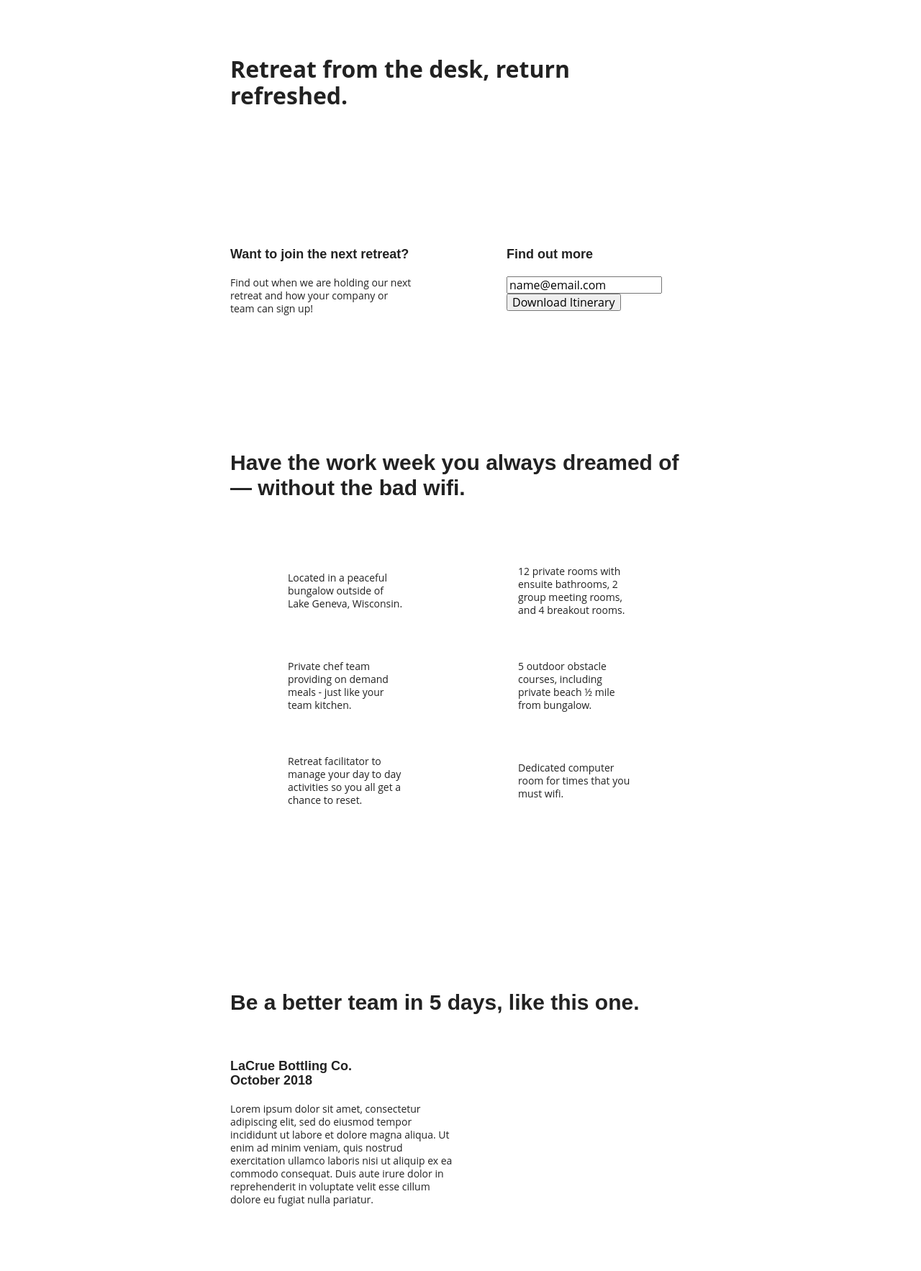
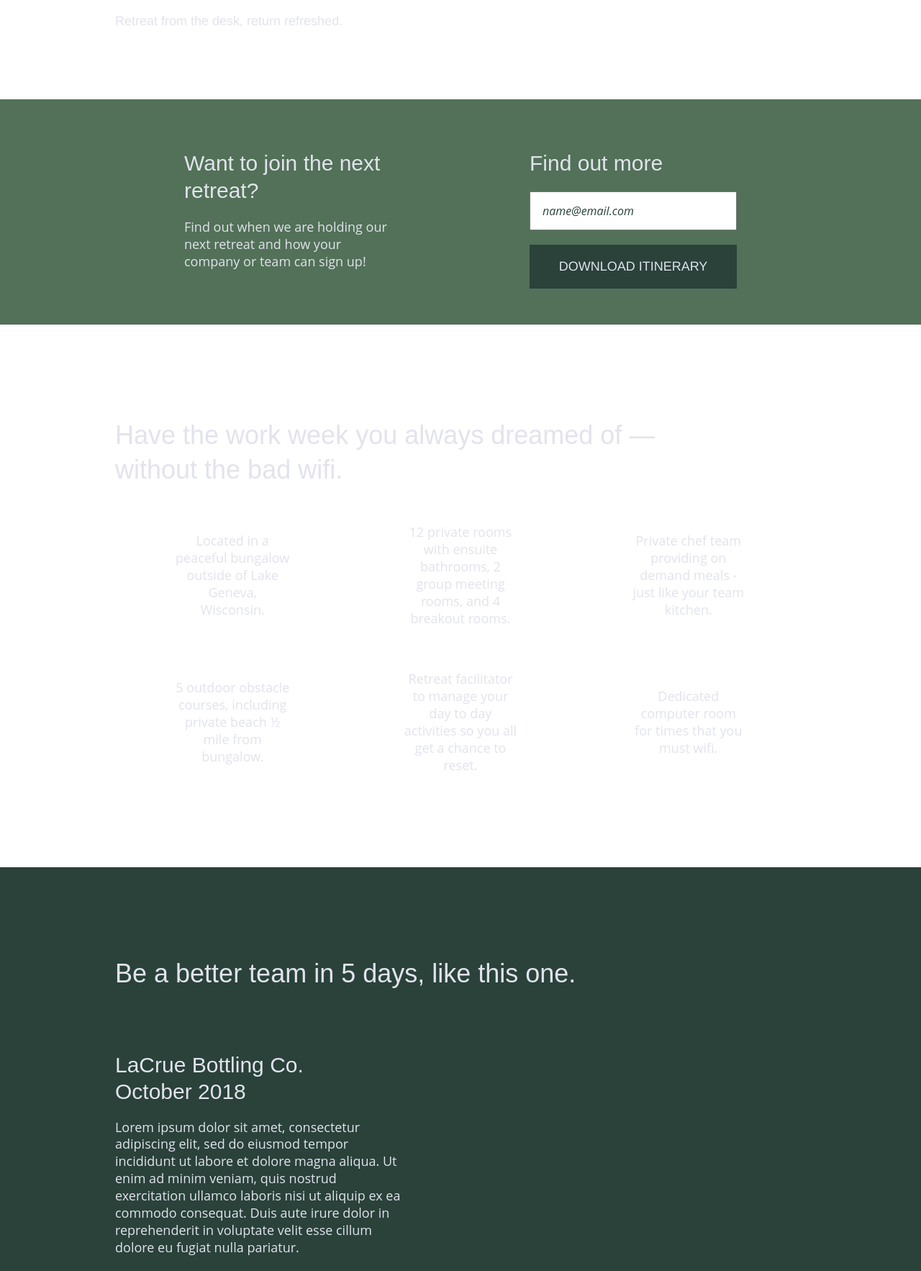
Before and after one commit to crista-codes/unplugged-retreat, a website built with Parcel: page index.html in a window 1280 px wide. Shown: the part 160-1926 px from the top of the page at 72% size. Built offline with nearby package versions, Linux system fonts and the light colour scheme.

Commit message:
Added background colors and styles to main.css file.

```diff
--- a/css/main.css
+++ b/css/main.css
@@ -106,6 +106,7 @@ html {
 body {
   font-size: 1em;
   font-family: 'Open Sans', sans-serif;
+  color: #e2e3ed;
   text-align: left;
 }
 
@@ -121,14 +122,16 @@ a {
 
 h2 {
     font-family: 'Poppins', sans-serif;
+    font-weight: 500;
     font-size: 1.875em;
   }
 
   h3,
   h4 {
     font-family: 'Poppins', sans-serif;
+    font-weight: 500;
+    font-size: 1.125em;
     margin: 20px 0;
-    font-size: 1.125em;
   }
 
   p {
@@ -233,13 +236,47 @@ header nav ul {
         flex-flow: row wrap;
 }
 
+.hero-area h1 {
+    font-size: 2.25em;
+    font-family: 'Poppins', Helvetica, Arial, sans-serif;
+    font-weight: 500;
+    line-height: 1.2;
+  }
+
 /* Aside */
 
 aside {
+    background-color: #527158;
     display: flex;
     justify-content: center;
     align-items: center;
     flex-flow: row wrap;
+}
+
+aside .form{
+    margin-top: 30px;
+  }
+
+  input[type=text] {
+    box-sizing: border-box;
+    width: 100%;
+    color: #2a423a;
+    font-style: italic;
+    padding: 1em;
+  }
+
+  input[type=button] {
+    width: 100%;
+    padding: 20px 0;
+    margin-top: 20px;
+    background-color: #2a423a;
+    font-family: 'Poppins', Helvetica, Arial, sans-serif;
+    font-weight: 500;
+    font-size: 1.125em;
+    color: #e2e3ed;
+    border: none;
+    text-align: center;
+    text-transform: uppercase;
   }
 
 /* Features */
@@ -267,12 +304,14 @@ aside {
   }
 
   .features p {
+      text-align: center;
       margin: 0;
   }
 
   /* Reviews */
 
 .reviews {
+    background-color: #2a423a;
     display: flex;
     justify-content: center;
     flex-flow: row wrap;
@@ -280,6 +319,7 @@ aside {
 
   .reviews h2 {
         margin-bottom: 40px;
+        line-height: 1;
   }
 
   .reviews h3 {
@@ -292,6 +332,7 @@ aside {
    ========================================================================== */
 
    .mission {
+    background-color: #527158;
     display: flex;
     justify-content: center;
     align-items: center;
@@ -299,6 +340,7 @@ aside {
   }
 
   .contact-section {
+    background-color: #2a423a;
     display: flex;
     justify-content: center;
     align-items: center;
@@ -314,6 +356,7 @@ aside {
    ========================================================================== */
 
 .faq {
+    background-color: #527158;
     display: flex;
     justify-content: center;
     align-items: center;
@@ -321,6 +364,7 @@ aside {
   }
 
   .faq .content-wrapper {
+      margin: 50px 0 0 0;
     display: flex;
     justify-content: center;
     align-items: center;
@@ -329,10 +373,15 @@ aside {
 
   .faq h2 {
         margin-bottom: 40px;
+        line-height: 1;
   }
 
   .faq-content {
         margin-bottom: 50px;
+  }
+
+  .faq-content h4 {
+    line-height: 1.333;
   }
 
 /* ==========================================================================
@@ -428,6 +477,16 @@ aside {
          margin: 100px 0;
       }
 
+      h2 {
+        font-size: 2.25em;
+        line-height: 1.333;
+    }
+
+    h3 {
+        font-size: 1.5em;
+        line-height: 1.25;
+    }
+
       /* Header */
     header {
             justify-content: space-around;
@@ -437,6 +496,10 @@ aside {
       header .content-wrapper {
             width: 100%;
             justify-content: space-between;
+      }
+
+      header figure {
+        width: 30%;
       }
 
       header nav {
@@ -451,6 +514,12 @@ aside {
             display: none;
       }
       /* Hero Area */
+
+      .hero-area h1 {
+        font-size: 3em;
+        line-height: 1;
+        margin: 0;
+    }
 
        /* Aside */
     aside .content-wrapper {
@@ -467,6 +536,11 @@ aside {
       }
 
        /* Features */
+
+       .features h2 {
+        margin-bottom: 20px;
+      }
+
     .features article {
             display: flex;
          justify-content: center;
@@ -485,8 +559,17 @@ aside {
          justify-content: space-between;
       }
 
+      .reviews h2 {
+        width: 85%;
+      }
+
       .reviews article div {
             width: 49%;
+      }
+
+      .reviews h3 {
+        width: 75%;
+        margin: 0;
     }
 
       /* Footer */
@@ -499,10 +582,20 @@ aside {
             display: flex;
             justify-content: space-between;
             align-items: center;
+            flex-direction: row;
       }
 
       footer .contact {
             margin-bottom: 0;
+      }
+
+      footer h4 {
+        font-size: 1.5em;
+        margin-bottom: 40px;
+      }
+
+      footer p {
+          line-height: 1.285;
       }
 
       footer .copyright {
@@ -534,6 +627,10 @@ aside {
             align-items: flex-start;
       }
 
+      .contact-content h4 {
+        font-size: 1.5em;
+      }
+
     /* ==========================================================================
      FAQ Page
      ========================================================================== */
@@ -549,18 +646,42 @@ aside {
       .faq h2 {
          width: 100%;
       }
+
+      .faq h4,
+  .faq p {
+      font-size: .875em;
+      line-height: 1.125;
   }
 }
 
 @media only screen and (min-width: 1200px) {
     /* Desktop styles */
 
+    header {
+        padding: 15px 0;
+      }
+
     .content-wrapper {
         max-width: 960px;
    }
 
+   h2 {
+    font-size: 2.25em;
+  }
+
+  h3,
+  h4 {
+      font-size: 1.875em;
+  }
+
+  p {
+      font-size: 1.125em;
+      line-height: 1.333;
+  }
+
     /* Hero */
    .hero-area h1 {
+       font-size: 1.125em;
        width: 60%;
    }
 
@@ -574,7 +695,12 @@ aside {
        width: 30%;
    }
 
+   .form-description p {
+    font-size: 1.125em;
+  }
+
    /* Features */
+
    .features h2 {
        width: 90%;
    }
@@ -584,8 +710,17 @@ aside {
    }
 
    /* Reviews */
+
+   .reviews h2 {
+    padding-bottom: 50px;
+  }
+
   .reviews article div {
     width: 42%;
+  }
+
+  footer h4 {
+    font-size: 1.875em;
   }
 
 /* ==========================================================================
@@ -594,6 +729,11 @@ aside {
    .mission h2,
    .contact-section .content-wrapper h2 {
        width: 95%;
+       font-size: 3em;
+   }
+
+   .contact-content h4 {
+    font-size: 1.875em;
   }
 
 /* ==========================================================================
@@ -601,7 +741,15 @@ aside {
   ========================================================================== */
    .faq h2 {
        width: 100%;
+       font-size: 3em;
    }
+
+   .faq h4,
+  .faq p {
+      font-size: 1.125em;
+      line-height: 1;
+  }
+
 }
 
 
```
Lines whose indentation alone changed are shown as unchanged.
